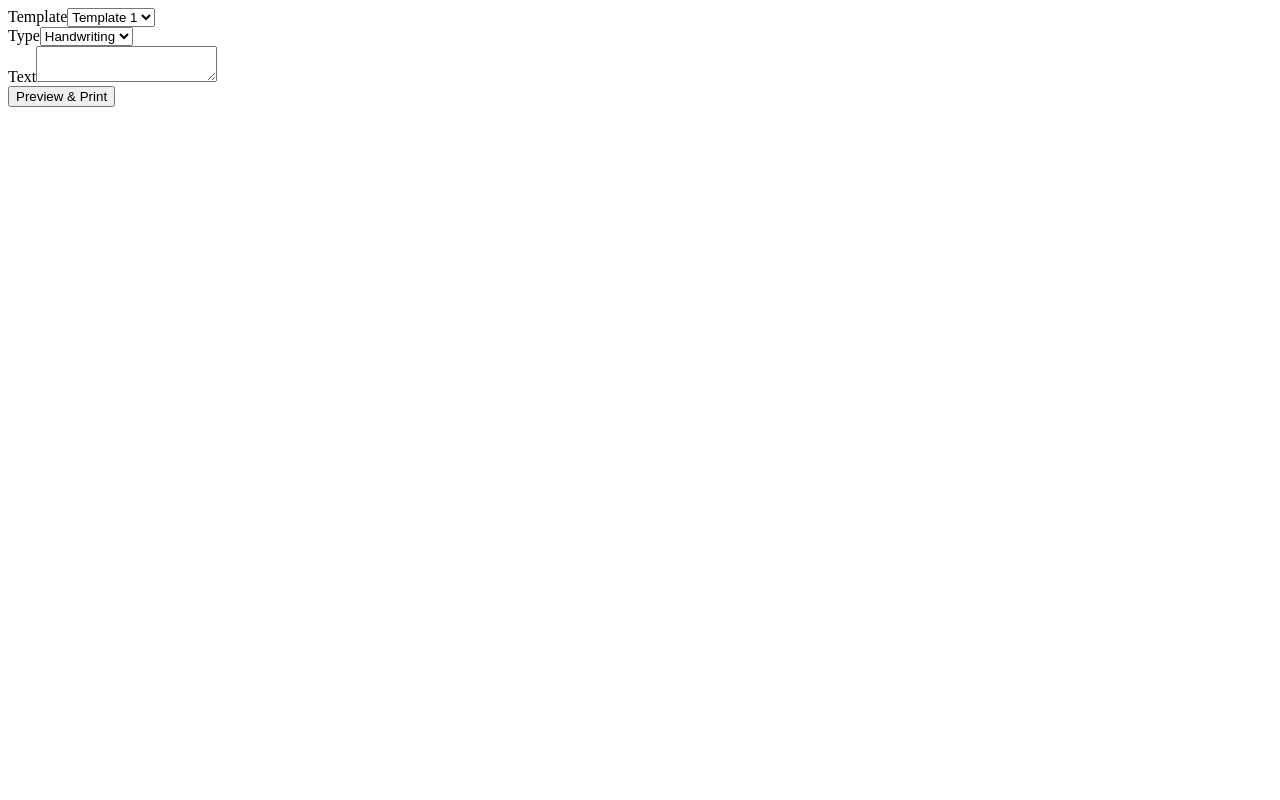
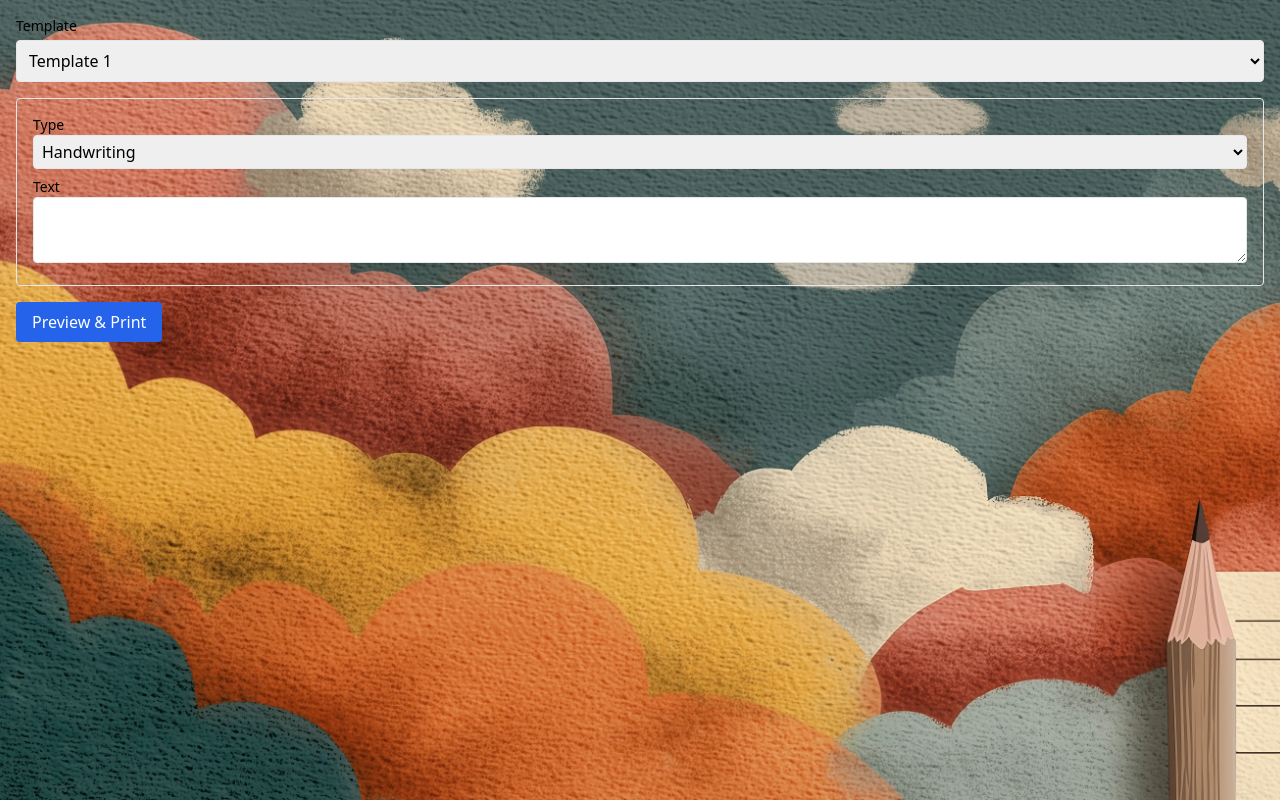
Before and after one commit to annabusko/calligraphy, a React (Vite) app: page / in a window 1280 px wide. Built offline with nearby package versions, Linux system fonts and the light colour scheme.

Commit message:
feat: add general background

```diff
--- a/package.json
+++ b/package.json
@@ -42,7 +42,7 @@
     "lint-staged": "^16.1.4",
     "postcss": "^8.5.6",
     "prettier": "^3.6.2",
-    "tailwindcss": "^3.4.3",
+    "tailwindcss": "^3.4.17",
     "typescript": "~5.8.3",
     "vite": "^7.0.4"
   }
--- a/src/app/App.tsx
+++ b/src/app/App.tsx
@@ -1,6 +1,7 @@
 import { BrowserRouter } from 'react-router-dom';
 import { RootLayout } from './layout/RootLayout';
 import { AppRouter } from './router';
+import '../styles/index.css'; // Import global styles
 
 export const App = () => (
   <BrowserRouter>
--- a/src/pages/home/HomePage.tsx
+++ b/src/pages/home/HomePage.tsx
@@ -2,7 +2,7 @@ import { TaskBuilder } from '../../shared/taskBuilder/TaskBuilder';
 
 export default function HomePage() {
   return (
-    <main>
+    <main className="bg-homepage bg-layout">
       <TaskBuilder />
     </main>
   );
--- a/src/styles/backgrounds.css
+++ b/src/styles/index.css
@@ -2,7 +2,14 @@
 @tailwind components;
 @tailwind utilities;
 
+.bg-layout {
+  @apply min-h-screen bg-cover bg-center bg-no-repeat;
+}
+
 .bg-homepage {
-  @apply min-h-screen bg-cover bg-center bg-no-repeat;
   background-image: url('/images/homepage-bg.webp');
 }
+
+.bg-handwriting {
+  background-image: url('/images/handwriting-bg.webp');
+}
--- a/tailwind.config.js
+++ b/tailwind.config.js
@@ -1,6 +1,6 @@
 /** @type {import('tailwindcss').Config} */
 export default {
-  content: [],
+  content:  ['./index.html', './src/**/*.{js,ts,jsx,tsx,css}'],
   theme: {
     extend: {},
   },
```
Also changed, not shown: public/images/handwriting-bg.webp (added), 1 other file (tests, documents, lock files or other folders).
